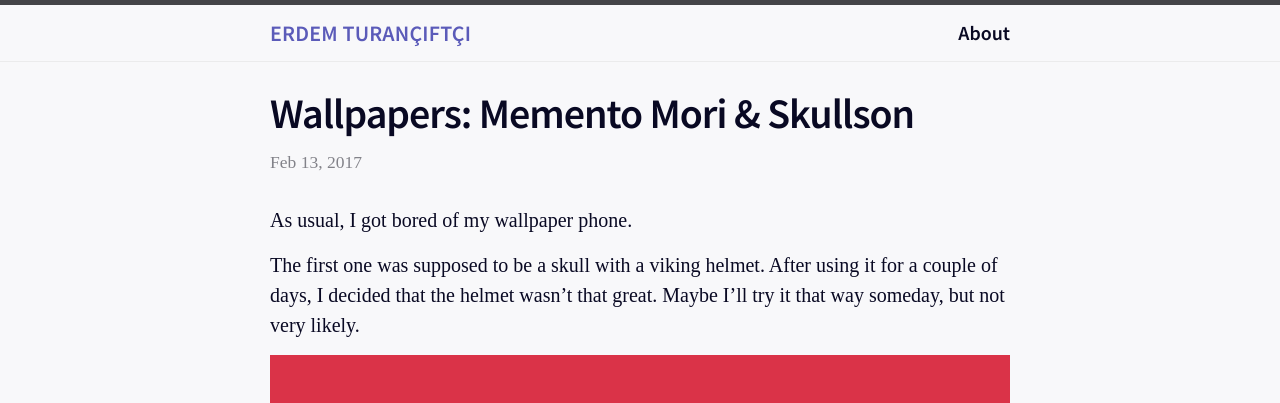
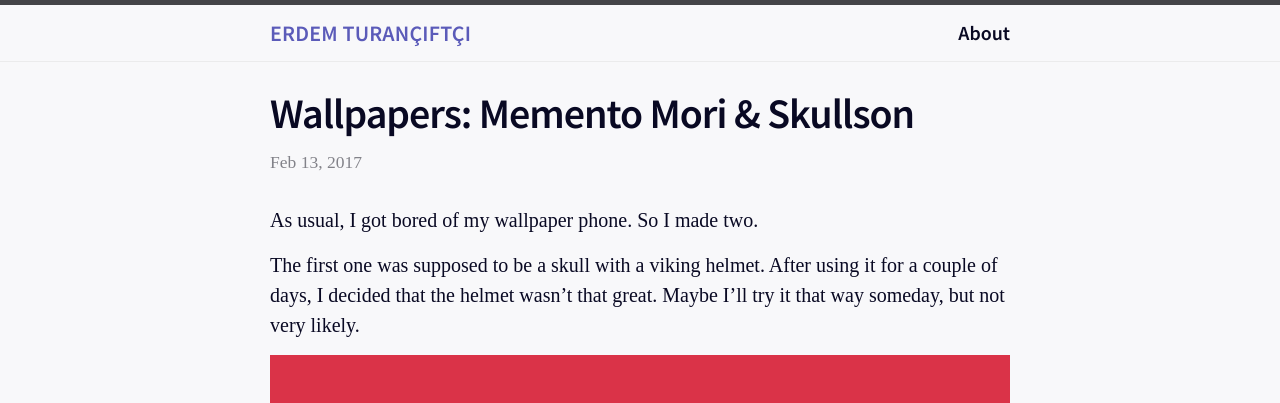
Before and after one commit to erdemtu/erdemtu.github.io, a Jekyll site: the page built from _posts/2017-02-13-wallpapers-memento-mori-skullson.md, in a window 1280 px wide and 900 px high. Shown: the top 403 px of the window. Built offline with Jekyll 4.4.1, drawn with Linux system fonts in a browser that asks for light colours; some web fonts are replaced.

Commit message:
Updated post: "Wallpapers: Memento Mori & Skullson"

```diff
--- a/_posts/2017-02-13-wallpapers-memento-mori-skullson.md
+++ b/_posts/2017-02-13-wallpapers-memento-mori-skullson.md
@@ -5,7 +5,7 @@ date:   2017-02-13 18:26:15 +0300
 categories:
 ---
 
-As usual, I got bored of my wallpaper phone.
+As usual, I got bored of my wallpaper phone. So I made two.
 
 The first one was supposed to be a skull with a viking helmet. After using it
 for a couple of days, I decided that the helmet wasn't that great. Maybe I'll
```
